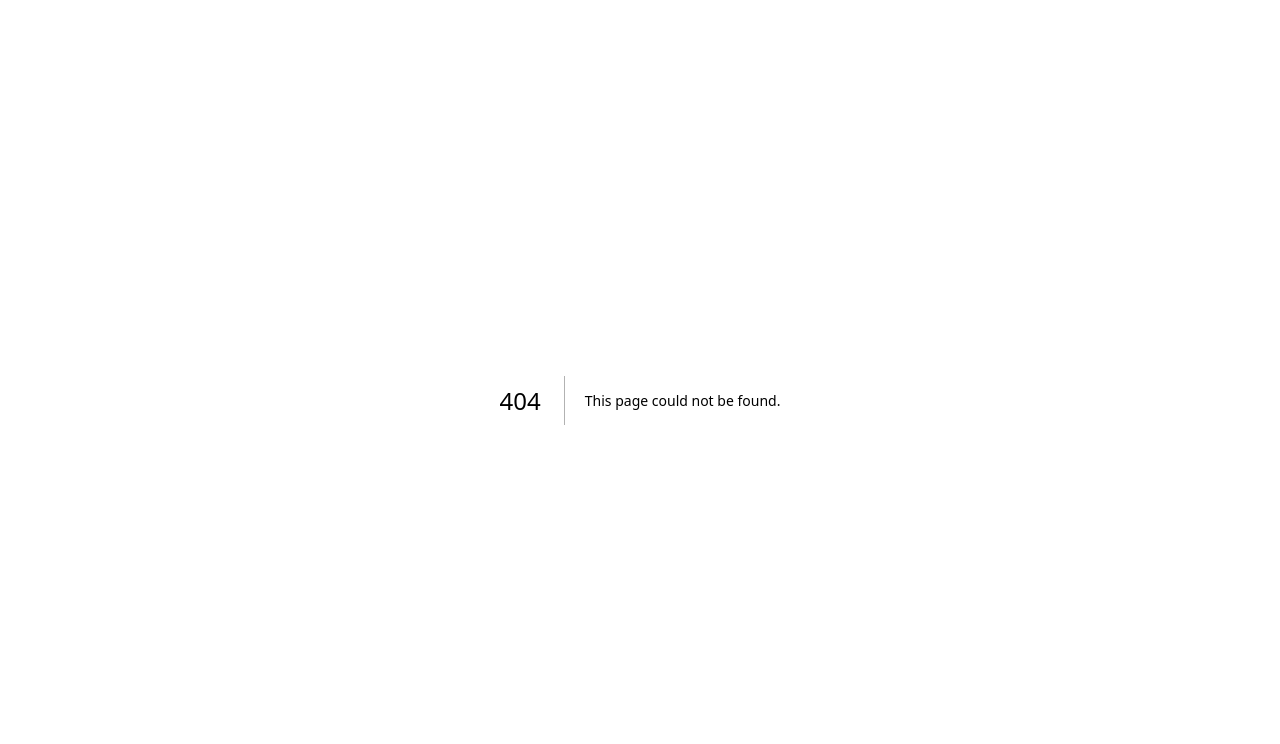
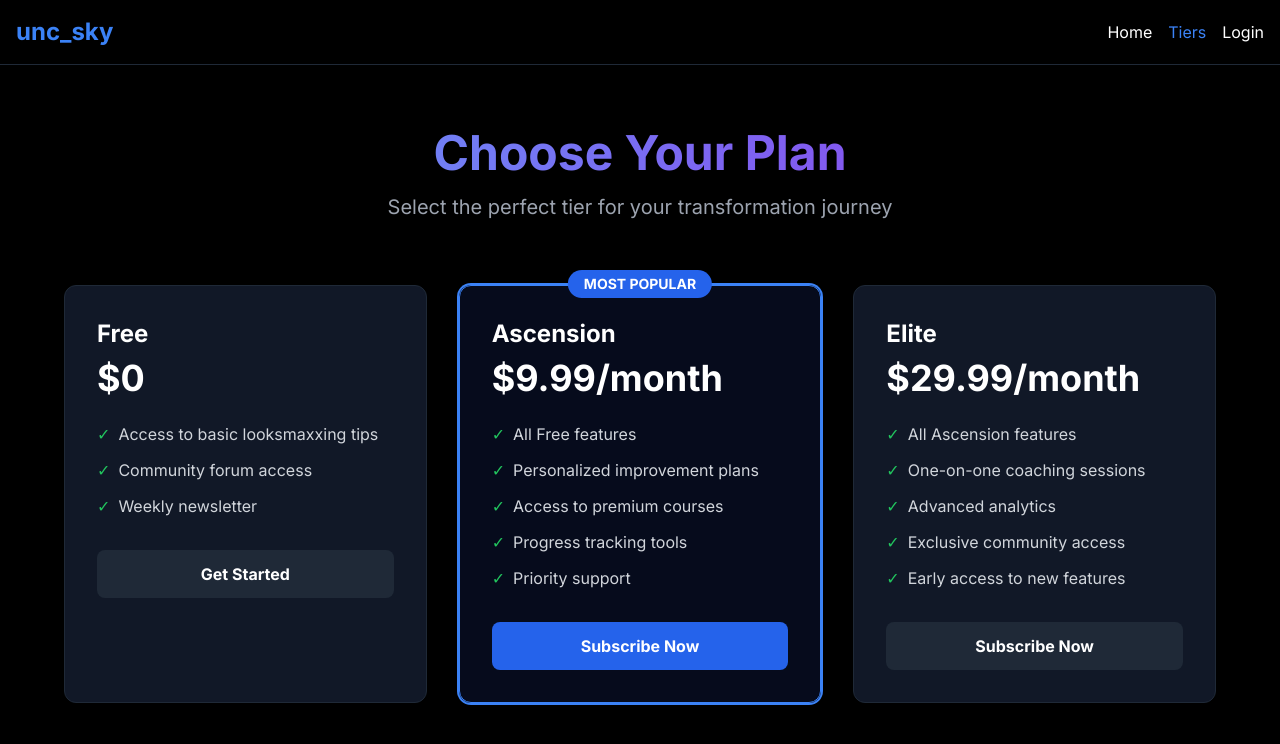
Before and after one commit to Khafeefa/uncsky-looksmaxxing-nextjs, a Next.js app: page /tiers in a window 1280 px wide. Before the commit this address had no page. Shown: the top 744 px of the page. Built offline with nearby package versions, Linux system fonts and the light colour scheme.

Commit message:
Add TiersPage component with subscription options

```diff
--- /dev/null
+++ b/app/tiers/page.tsx
@@ -0,0 +1,102 @@
+import Link from 'next/link';
+
+export default function TiersPage() {
+  const tiers = [
+    {
+      name: 'Free',
+      price: '$0',
+      features: [
+        'Access to basic looksmaxxing tips',
+        'Community forum access',
+        'Weekly newsletter',
+      ],
+    },
+    {
+      name: 'Ascension',
+      price: '$9.99/month',
+      features: [
+        'All Free features',
+        'Personalized improvement plans',
+        'Access to premium courses',
+        'Progress tracking tools',
+        'Priority support',
+      ],
+      popular: true,
+    },
+    {
+      name: 'Elite',
+      price: '$29.99/month',
+      features: [
+        'All Ascension features',
+        'One-on-one coaching sessions',
+        'Advanced analytics',
+        'Exclusive community access',
+        'Early access to new features',
+      ],
+    },
+  ];
+
+  return (
+    <div className="min-h-screen bg-black text-white">
+      <nav className="border-b border-gray-800 p-4">
+        <div className="container mx-auto flex justify-between items-center">
+          <Link href="/" className="text-2xl font-bold text-blue-500">
+            unc_sky
+          </Link>
+          <div className="space-x-4">
+            <Link href="/" className="hover:text-blue-500">Home</Link>
+            <Link href="/tiers" className="text-blue-500">Tiers</Link>
+            <Link href="/login" className="hover:text-blue-500">Login</Link>
+          </div>
+        </div>
+      </nav>
+
+      <div className="container mx-auto px-4 py-16">
+        <h1 className="text-5xl font-bold text-center mb-4 bg-gradient-to-r from-blue-400 to-purple-600 bg-clip-text text-transparent">
+          Choose Your Plan
+        </h1>
+        <p className="text-center text-gray-400 mb-16 text-xl">
+          Select the perfect tier for your transformation journey
+        </p>
+
+        <div className="grid md:grid-cols-3 gap-8 max-w-6xl mx-auto">
+          {tiers.map((tier) => (
+            <div
+              key={tier.name}
+              className={`rounded-xl p-8 border ${
+                tier.popular
+                  ? 'border-blue-500 bg-blue-900/20 ring-2 ring-blue-500'
+                  : 'border-gray-800 bg-gray-900'
+              } relative`}
+            >
+              {tier.popular && (
+                <div className="absolute -top-4 left-1/2 -translate-x-1/2 bg-blue-600 text-white px-4 py-1 rounded-full text-sm font-bold">
+                  MOST POPULAR
+                </div>
+              )}
+              <h3 className="text-2xl font-bold mb-2">{tier.name}</h3>
+              <p className="text-4xl font-bold text-white mb-6">{tier.price}</p>
+              <ul className="space-y-3 mb-8">
+                {tier.features.map((feature, i) => (
+                  <li key={i} className="flex items-start text-gray-300">
+                    <span className="text-green-500 mr-2 flex-shrink-0">✓</span>
+                    <span>{feature}</span>
+                  </li>
+                ))}
+              </ul>
+              <button
+                className={`w-full py-3 rounded-lg font-bold transition ${
+                  tier.popular
+                    ? 'bg-blue-600 hover:bg-blue-700 text-white'
+                    : 'bg-gray-800 hover:bg-gray-700 text-white'
+                }`}
+              >
+                {tier.price === '$0' ? 'Get Started' : 'Subscribe Now'}
+              </button>
+            </div>
+          ))}
+        </div>
+      </div>
+    </div>
+  );
+}
```
